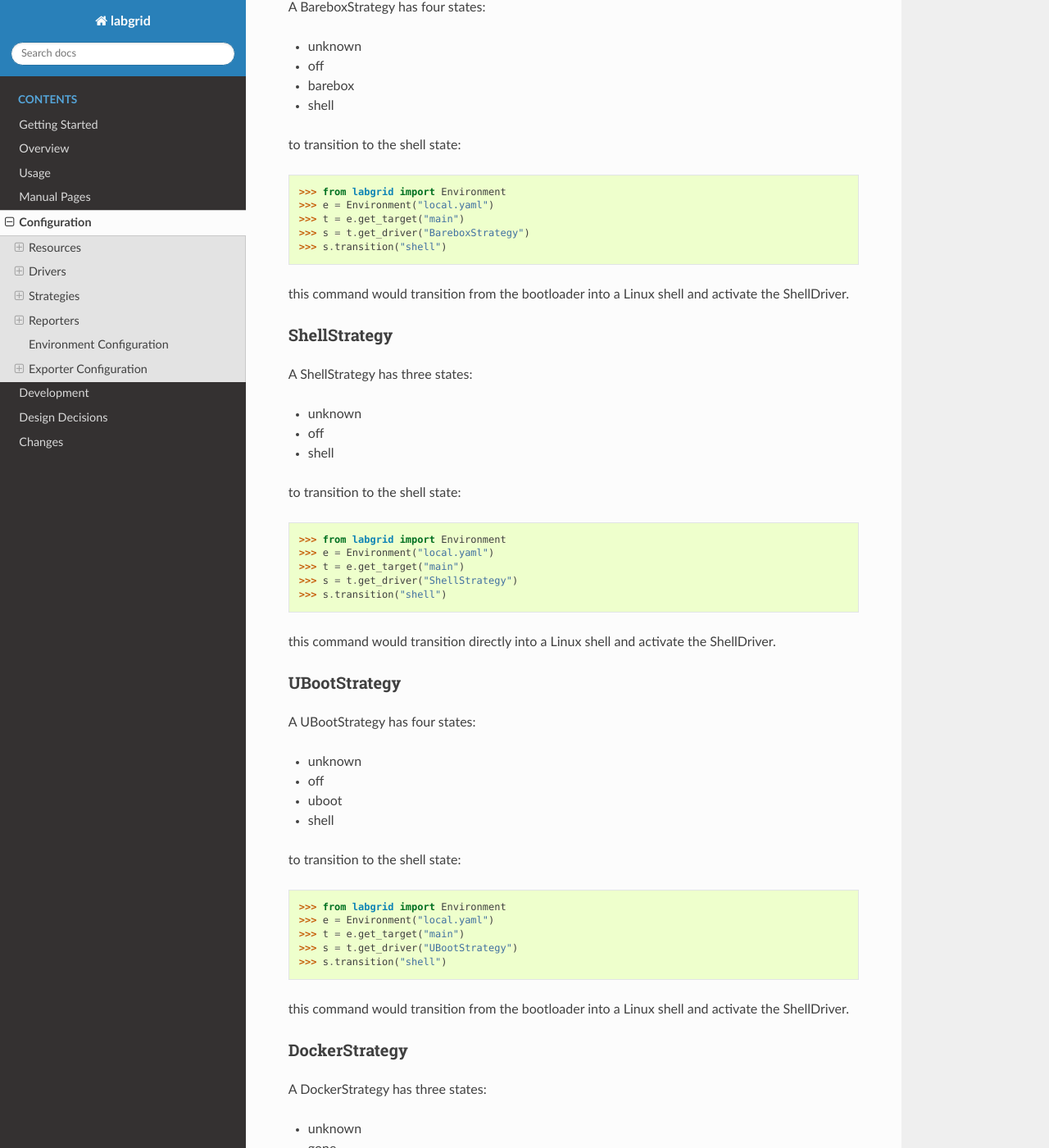
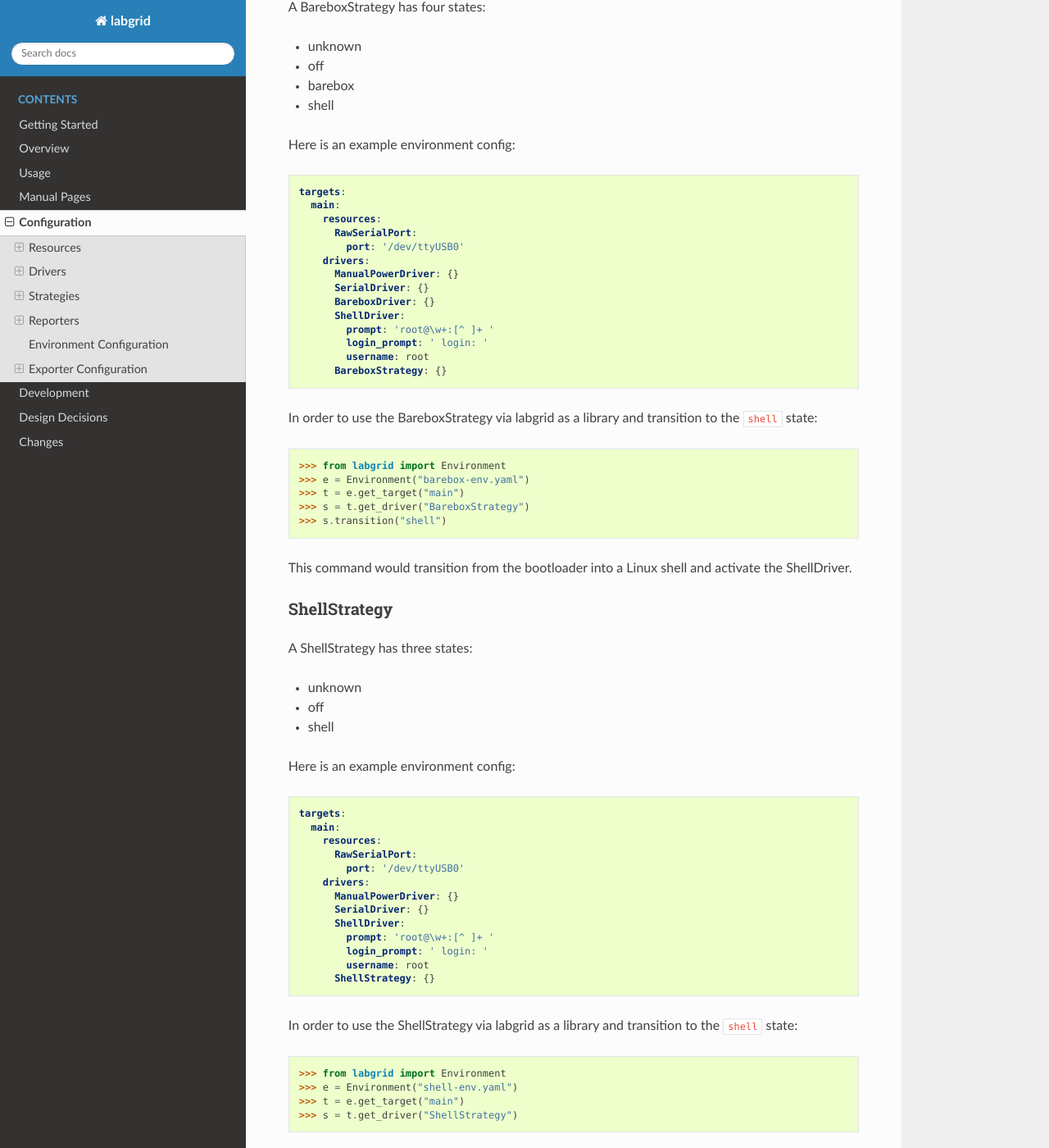
Before and after one commit to labgrid-project/labgrid, a Sphinx documentation site: the page built from doc/configuration.rst, in a window 1280 px wide and 1400 px high, scrolled down 55806 px. Shown: the whole window at 82% size. Built offline with Sphinx 7.4.7 and the Read the Docs theme 2.0.0, drawn with Linux system fonts in a browser that asks for light colours; pages that are not in the unit, such as notebooks, are missing from menus; some of the changed text lies outside the part shown.

Commit message:
doc: configuration: add example configs for strategies, test via doctest
Signed-off-by: Bastian Krause <bst@pengutronix.de>

```diff
--- a/doc/configuration.rst
+++ b/doc/configuration.rst
@@ -2623,19 +2623,44 @@ A BareboxStrategy has four states:
 - barebox
 - shell
 
-
-to transition to the shell state:
-
-::
+Here is an example environment config:
+
+.. code-block:: yaml
+   :name: barebox-env.yaml
+
+   targets:
+     main:
+       resources:
+         RawSerialPort:
+           port: '/dev/ttyUSB0'
+       drivers:
+         ManualPowerDriver: {}
+         SerialDriver: {}
+         BareboxDriver: {}
+         ShellDriver:
+           prompt: 'root@\w+:[^ ]+ '
+           login_prompt: ' login: '
+           username: root
+         BareboxStrategy: {}
+
+In order to use the BareboxStrategy via labgrid as a library and transition to
+the ``shell`` state:
+
+.. testsetup:: barebox-strategy
+
+   from labgrid.strategy import BareboxStrategy
+
+   BareboxStrategy.transition = Mock(return_value=None)
+
+.. doctest:: barebox-strategy
 
    >>> from labgrid import Environment
-   >>> e = Environment("local.yaml")
+   >>> e = Environment("barebox-env.yaml")
    >>> t = e.get_target("main")
    >>> s = t.get_driver("BareboxStrategy")
    >>> s.transition("shell")
 
-
-this command would transition from the bootloader into a Linux shell and
+This command would transition from the bootloader into a Linux shell and
 activate the ShellDriver.
 
 ShellStrategy
@@ -2646,19 +2671,42 @@ A ShellStrategy has three states:
 - off
 - shell
 
-
-to transition to the shell state:
-
-::
+Here is an example environment config:
+
+.. code-block:: yaml
+   :name: shell-env.yaml
+
+   targets:
+     main:
+       resources:
+         RawSerialPort:
+           port: '/dev/ttyUSB0'
+       drivers:
+         ManualPowerDriver: {}
+         SerialDriver: {}
+         ShellDriver:
+           prompt: 'root@\w+:[^ ]+ '
+           login_prompt: ' login: '
+           username: root
+         ShellStrategy: {}
+
+In order to use the ShellStrategy via labgrid as a library and transition to
+the ``shell`` state:
+
+.. testsetup:: shell-strategy
+
+   from labgrid.strategy import ShellStrategy
+
+   ShellStrategy.transition = Mock(return_value=None)
+
+.. doctest:: shell-strategy
 
    >>> from labgrid import Environment
-   >>> e = Environment("local.yaml")
+   >>> e = Environment("shell-env.yaml")
    >>> t = e.get_target("main")
    >>> s = t.get_driver("ShellStrategy")
-   >>> s.transition("shell")
-
-
-this command would transition directly into a Linux shell and
+
+This command would transition directly into a Linux shell and
 activate the ShellDriver.
 
 UBootStrategy
@@ -2670,19 +2718,44 @@ A UBootStrategy has four states:
 - uboot
 - shell
 
-
-to transition to the shell state:
-
-::
+Here is an example environment config:
+
+.. code-block:: yaml
+   :name: uboot-env.yaml
+
+   targets:
+     main:
+       resources:
+         RawSerialPort:
+           port: '/dev/ttyUSB0'
+       drivers:
+         ManualPowerDriver: {}
+         SerialDriver: {}
+         UBootDriver: {}
+         ShellDriver:
+           prompt: 'root@\w+:[^ ]+ '
+           login_prompt: ' login: '
+           username: root
+         UBootStrategy: {}
+
+In order to use the UBootStrategy via labgrid as a library and transition to
+the ``shell`` state:
+
+.. testsetup:: uboot-strategy
+
+   from labgrid.strategy import UBootStrategy
+
+   UBootStrategy.transition = Mock(return_value=None)
+
+.. doctest:: uboot-strategy
 
    >>> from labgrid import Environment
-   >>> e = Environment("local.yaml")
+   >>> e = Environment("uboot-env.yaml")
    >>> t = e.get_target("main")
    >>> s = t.get_driver("UBootStrategy")
    >>> s.transition("shell")
 
-
-this command would transition from the bootloader into a Linux shell and
+This command would transition from the bootloader into a Linux shell and
 activate the ShellDriver.
 
 DockerStrategy
@@ -2693,14 +2766,37 @@ A DockerStrategy has three states:
 - gone
 - accessible
 
+Here is an example environment config:
+
+.. code-block:: yaml
+   :name: docker-env.yaml
+
+   targets:
+     main:
+       resources:
+         DockerDaemon:
+           docker_daemon_url: unix://var/run/docker.sock
+       drivers:
+         DockerDriver:
+           image_uri: "rastasheep/ubuntu-sshd:16.04"
+           container_name: "ubuntu-lg-example"
+           host_config: {"network_mode":"bridge"}
+           network_services: [{"port":22,"username":"root","password":"root"}]
+         DockerStrategy: {}
 
 In order to use the DockerStrategy via labgrid as a library and transition to
 the ``accessible`` state:
 
-::
+.. testsetup:: docker-strategy
+
+   from labgrid.strategy import DockerStrategy
+
+   DockerStrategy.transition = Mock(return_value=None)
+
+.. doctest:: docker-strategy
 
    >>> from labgrid import Environment
-   >>> e = Environment("local.yaml")
+   >>> e = Environment("docker-env.yaml")
    >>> t = e.get_target("main")
    >>> s = t.get_driver("DockerStrategy")
    >>> s.transition("accessible")
```
